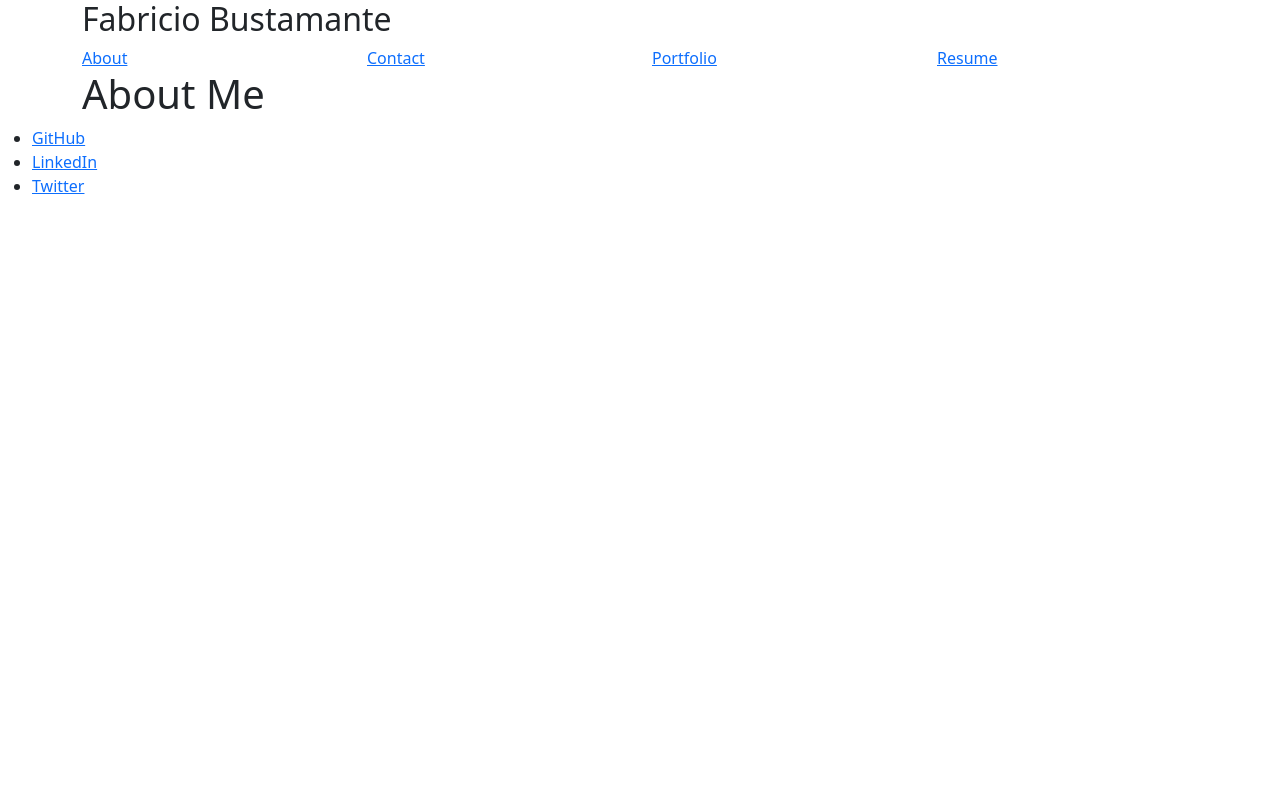
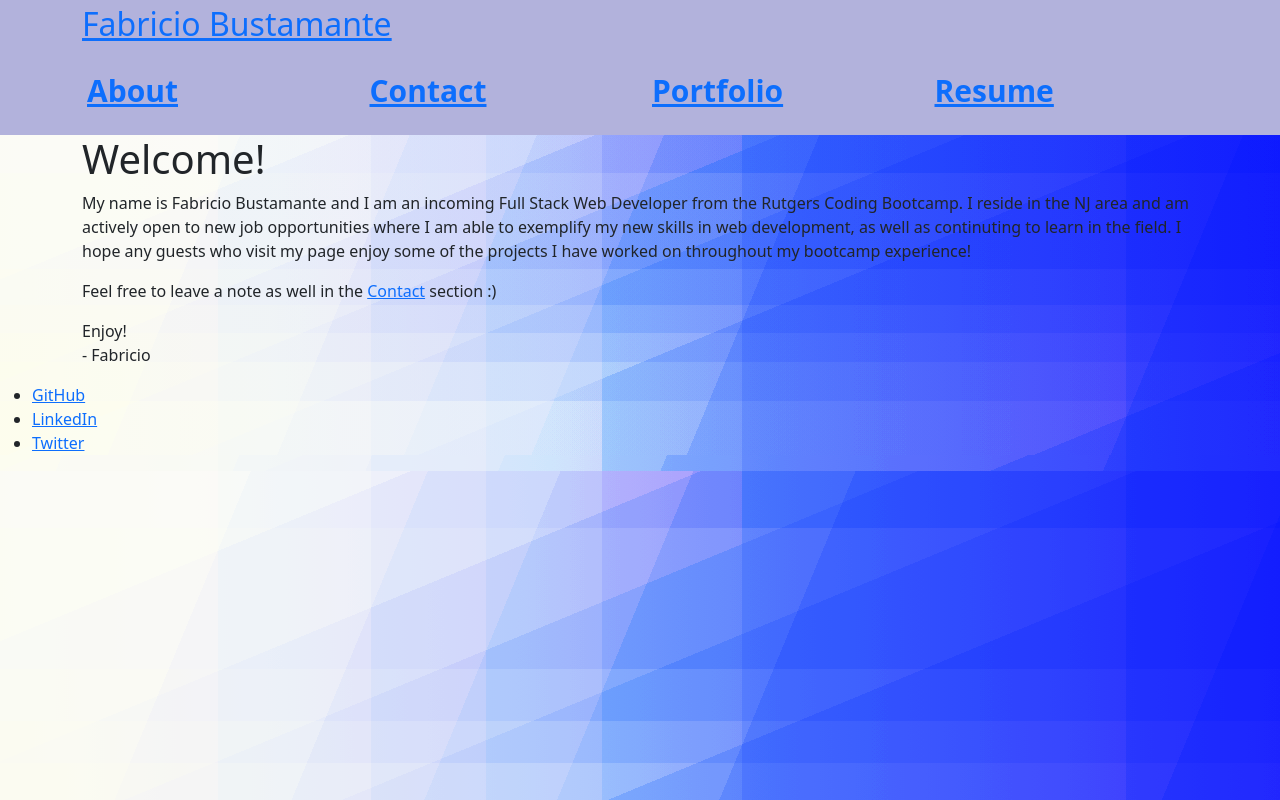
Before and after one commit to fab1214/React-Portfolio, a React (Create React App) app: page / in a window 1280 px wide. Built offline with nearby package versions, Linux system fonts and the light colour scheme.

Commit message:
fix nav bar, style contact form, begin styling overall page

```diff
--- a/src/App.js
+++ b/src/App.js
@@ -2,6 +2,7 @@ import React, {useState} from 'react';
 import {BrowserRouter, Route} from 'react-router-dom';
 import 'bootstrap/dist/css/bootstrap.min.css';
 import Nav from './components/Nav';
+import Home from './components/Home';
 import About from './components/About';
 import Portfolio from './components/Portfolio';
 import Contact from './components/Contact';
@@ -11,9 +12,9 @@ import './index.css';
 
 function App() {
   const [sections] = useState([
-      // {
-      //   name: "About"
-      // },
+      {
+        name: "About",
+      },
       {
         name: "Contact",
       },
@@ -36,12 +37,11 @@ function App() {
       setCurrentSection={setCurrentSection} />
       <main>
         <div className="container">
-          <Route exact path='/' component={About} />
+          <Route exact path='/' component={Home} />
+          <Route exact path='/About' component={About} />
           <Route exact path='/Contact' component={Contact} />
           <Route exact path='/Portfolio' component={Portfolio} />
           <Route exact path='/Resume' component={Resume} />
-
-          {/* <Route component={About} /> */}
         </div>
       <Footer />
       </main>
--- a/src/components/About/index.js
+++ b/src/components/About/index.js
@@ -1,12 +1,28 @@
-import React from 'react';
+import React from "react";
+import { Link } from "react-router-dom";
 
 const About = () => {
-    return (
-
-        <div>
-        <h1>About Me</h1>
-        </div>
-    )
-}
+  return (
+    <div>
+      <h1>Welcome!</h1>
+      <p>
+        My name is Fabricio Bustamante and I am an incoming Full Stack Web
+        Developer from the Rutgers Coding Bootcamp. I reside in the NJ area and
+        am actively open to new job opportunities where I am able to exemplify
+        my new skills in web development, as well as continuting to learn in the
+        field. I hope any guests who visit my page enjoy some of the projects I
+        have worked on throughout my bootcamp experience!
+      </p>
+      <p>
+        Feel free to leave a note as well in the{" "}
+        <Link to="/contact">Contact</Link> section :){" "}
+      </p>
+      <p>
+        Enjoy!
+        <br />- Fabricio
+      </p>
+    </div>
+  );
+};
 
 export default About;
--- a/src/components/Contact/index.js
+++ b/src/components/Contact/index.js
@@ -37,30 +37,35 @@ const Contact = () => {
 
   return (
     <section>
-      <h1>Contact Me</h1>
+    <div className="form">
       <form id="contact-form" onSubmit={handleSubmit}>
-        <div>
+        <div className="form-group">
           <label htmlFor="name">Name:</label>
-          <input type="text" name="name" defaultValue={name} onBlur={handleChange}></input>
+          <input type="text" className="form-control" name="name" defaultValue={name} onBlur={handleChange}></input>
         </div>
-        <div>
+
+        <div className="form-group">
           <label htmlFor="email">Email:</label>
-          <input type="text" name="email" defaultValue={email} onBlur={handleChange}></input>
+          <input type="text" className="form-control" name="email" defaultValue={email} onBlur={handleChange}></input>
         </div>
-        <div>
+
+        <div className="form-group">
           <label htmlFor="message">Message:</label>
-          <textarea name="message" rows="4" defaultValue={message} onBlur={handleChange}></textarea>
+          <textarea name="message" className="form-control" rows="4" defaultValue={message} onBlur={handleChange}></textarea>
         </div>
+
         {/*conditionally render errorMessage div*/}
         {errorMessage && (
             <div>
                 <p>{errorMessage}</p>
             </div>
         )}
-        <button type="submit" className="btn btn-light">
+        <button type="submit" className="form-control btn-dark">
           Submit
         </button>
+
       </form>
+    </div>
     </section>
   );
 };
--- /dev/null
+++ b/src/components/Home/index.js
@@ -0,0 +1,17 @@
+import React from 'react';
+import {Link} from 'react-router-dom';
+
+const Home = () => {
+    return (
+            <div>
+            <h1>Welcome!</h1>
+            <p>My name is Fabricio Bustamante and I am an incoming Full Stack Web Developer from the Rutgers Coding Bootcamp. I reside in the NJ area and am actively open to new job opportunities where I am able to exemplify my new skills in web development, as well as continuting to learn in the field. I hope any guests who visit my page enjoy some of the projects I have worked on throughout my bootcamp experience!</p>
+            <p>Feel free to leave a note as well in the <Link to='/contact'>Contact</Link> section :) </p>
+            <p>Enjoy!<br />
+            - Fabricio
+            </p>
+            </div>
+        )
+    };
+
+export default Home;
--- a/src/components/Nav/index.js
+++ b/src/components/Nav/index.js
@@ -17,17 +17,14 @@ const Nav = (props) => {
     <header>
       <div className="container">
         <div className="row">
+          <Link to='/'>
           <h2>
             Fabricio Bustamante
           </h2>
+          </Link>
         </div>
         <nav>
             <div className="row">
-              <div className="col">
-                <Link to="/">
-                  <span className=''>About</span>
-                </Link>
-              </div>
               {sections.map((section) => (
                 <div
                   className={`col ${currentSection.name === section.name && 'navActive'}`} key={section.name}
--- a/src/components/Portfolio/index.js
+++ b/src/components/Portfolio/index.js
@@ -1,68 +1,12 @@
 import React from "react";
-import photo from "../../assets/project-thumbnail/myspace-2.png";
+import ProjectList from '../Projects';
 
 const Portfolio = () => {
-  //declare object to hold projects
-  const projects = [
-  {
-    name: "Myspace 2",
-    url: "https://secure-falls-17879.herokuapp.com/login",
-    alt: 'myspace 2 app',
-    repo: "https://github.com/fab1214/MySpace-2"
-  },
-  {
-    name: "The Huddle",
-    url: "https://markgranade.github.io/the-huddle/",
-    alt: 'the huddle app',
-    repo: "https://github.com/MarkGranade/the-huddle"
-  },
-  {
-    name: "Run Buddy",
-    url: "https://fab1214.github.io/run-buddy-/",
-    alt: 'run buddy app',
-    repo: "https://github.com/fab1214/run-buddy-"
-  },
-  {
-    name: "Budget Tracker",
-    url: "https://stormy-stream-94592.herokuapp.com/",
-    app: 'budget tracker app',
-    repo: "https://github.com/fab1214/Budget-Tracker"
-  },
-  {
-    name: "Pizza Hunt",
-    url: "https://mighty-retreat-87057.herokuapp.com/",
-    alt: 'pizza app',
-    repo: "https://github.com/fab1214/pizza-hunt"
-  },
-  {
-    name: "Tech Blog",
-    url: "https://aqueous-tundra-44491.herokuapp.com/",
-    alt: 'tech blog',
-    repo: "https://github.com/fab1214/MVC-Tech-Blog"
-  }
-  ];
 
   return (
     <section>
       <h1>My Projects</h1>
-      <div className="container">
-        <div className="row">
-        {projects.map((project) => (
-        <div className="col-4">
-        <p>{project.name}</p>
-        <a href={project.repo}><p>GitHub Repo</p></a>
-          <a href={project.url}>
-            <img
-              src={photo}
-              alt={project.alt}
-              width="300px"
-              height="230px"
-            />
-          </a>
-        </div>
-        ))}
-      </div>
-     </div>
+    <ProjectList />
     </section>
   );
 };
--- /dev/null
+++ b/src/components/Projects/index.js
@@ -0,0 +1,70 @@
+import React from 'react';
+import photo from "../../assets/project-thumbnail/myspace-2.png";
+
+const ProjectList = () => {
+  //declare object to hold projects
+    const projects = [
+        {
+          name: "Myspace 2",
+          url: "https://secure-falls-17879.herokuapp.com/login",
+          alt: 'myspace 2 app',
+          repo: "https://github.com/fab1214/MySpace-2"
+        },
+        {
+          name: "The Huddle",
+          url: "https://markgranade.github.io/the-huddle/",
+          alt: 'the huddle app',
+          repo: "https://github.com/MarkGranade/the-huddle"
+        },
+        {
+          name: "Run Buddy",
+          url: "https://fab1214.github.io/run-buddy-/",
+          alt: 'run buddy app',
+          repo: "https://github.com/fab1214/run-buddy-"
+        },
+        {
+          name: "Budget Tracker",
+          url: "https://stormy-stream-94592.herokuapp.com/",
+          app: 'budget tracker app',
+          repo: "https://github.com/fab1214/Budget-Tracker"
+        },
+        {
+          name: "Pizza Hunt",
+          url: "https://mighty-retreat-87057.herokuapp.com/",
+          alt: 'pizza app',
+          repo: "https://github.com/fab1214/pizza-hunt"
+        },
+        {
+          name: "Tech Blog",
+          url: "https://aqueous-tundra-44491.herokuapp.com/",
+          alt: 'tech blog',
+          repo: "https://github.com/fab1214/MVC-Tech-Blog"
+        }
+        ];
+
+
+    return (
+
+        <div className="container">
+        <div className="row">
+        {projects.map((project) => (
+        <div className="col-4" key={project.name}>
+        <p>{project.name}</p>
+        <a href={project.repo}><p>GitHub Repo</p></a>
+          <a href={project.url}>
+            <img
+              src={photo}
+              alt={project.alt}
+              width="300px"
+              height="230px"
+            />
+          </a>
+        </div>
+        ))}
+      </div>
+     </div>
+
+    );
+};
+
+export default ProjectList;
--- a/src/index.css
+++ b/src/index.css
@@ -1,23 +1,84 @@
-body {
-  margin: 0;
-  font-family: -apple-system, BlinkMacSystemFont, 'Segoe UI', 'Roboto', 'Oxygen',
-    'Ubuntu', 'Cantarell', 'Fira Sans', 'Droid Sans', 'Helvetica Neue',
-    sans-serif;
-  -webkit-font-smoothing: antialiased;
-  -moz-osx-font-smoothing: grayscale;
+html, main {
+    background-image: linear-gradient(
+        0deg,
+        rgb(213, 229, 183) 0%,
+        rgb(213, 229, 183) 17%,
+        rgb(189, 213, 190) 17%,
+        rgb(189, 213, 190) 29%,
+        rgb(166, 196, 196) 29%,
+        rgb(166, 196, 196) 38%,
+        rgb(142, 180, 203) 38%,
+        rgb(142, 180, 203) 47%,
+        rgb(118, 164, 210) 47%,
+        rgb(118, 164, 210) 58%,
+        rgb(95, 147, 216) 58%,
+        rgb(95, 147, 216) 88%,
+        rgb(71, 131, 223) 88%,
+        rgb(71, 131, 223) 100%
+      ),
+      linear-gradient(
+        157.5deg,
+        rgb(213, 229, 183) 0%,
+        rgb(213, 229, 183) 17%,
+        rgb(189, 213, 190) 17%,
+        rgb(189, 213, 190) 29%,
+        rgb(166, 196, 196) 29%,
+        rgb(166, 196, 196) 38%,
+        rgb(142, 180, 203) 38%,
+        rgb(142, 180, 203) 47%,
+        rgb(118, 164, 210) 47%,
+        rgb(118, 164, 210) 58%,
+        rgb(95, 147, 216) 58%,
+        rgb(95, 147, 216) 88%,
+        rgb(71, 131, 223) 88%,
+        rgb(71, 131, 223) 100%
+      ),
+      linear-gradient(
+        112.5deg,
+        rgb(213, 229, 183) 0%,
+        rgb(213, 229, 183) 17%,
+        rgb(189, 213, 190) 17%,
+        rgb(189, 213, 190) 29%,
+        rgb(166, 196, 196) 29%,
+        rgb(166, 196, 196) 38%,
+        rgb(142, 180, 203) 38%,
+        rgb(142, 180, 203) 47%,
+        rgb(118, 164, 210) 47%,
+        rgb(118, 164, 210) 58%,
+        rgb(95, 147, 216) 58%,
+        rgb(95, 147, 216) 88%,
+        rgb(71, 131, 223) 88%,
+        rgb(71, 131, 223) 100%
+      ),
+      linear-gradient(
+        90deg,
+        rgb(213, 229, 183) 0%,
+        rgb(213, 229, 183) 17%,
+        rgb(189, 213, 190) 17%,
+        rgb(189, 213, 190) 29%,
+        rgb(166, 196, 196) 29%,
+        rgb(166, 196, 196) 38%,
+        rgb(142, 180, 203) 38%,
+        rgb(142, 180, 203) 47%,
+        rgb(118, 164, 210) 47%,
+        rgb(118, 164, 210) 58%,
+        rgb(95, 147, 216) 58%,
+        rgb(95, 147, 216) 88%,
+        rgb(71, 131, 223) 88%,
+        rgb(71, 131, 223) 100%
+      ),
+      linear-gradient(90deg, rgb(173, 92, 95), rgb(110, 20, 174));
+    background-blend-mode: overlay, overlay, overlay, overlay, normal;
 }
 
-code {
-  font-family: source-code-pro, Menlo, Monaco, Consolas, 'Courier New',
-    monospace;
+header {
+  background-color: rgba(0, 0, 139, 0.3);
+  font-weight: bold;
+  font-size: 30px;
+  padding: 5px;
 }
 
-a:hover {
-  cursor: pointer;
-  color: red;
+nav {
+  margin: 12px 0;
+  padding: 5px;
 }
-
-
-.navActive {
-  color: yellow;
-}
```
